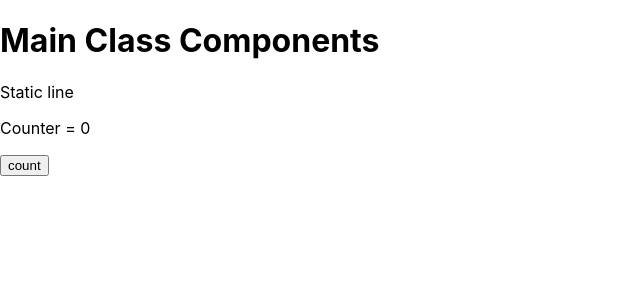
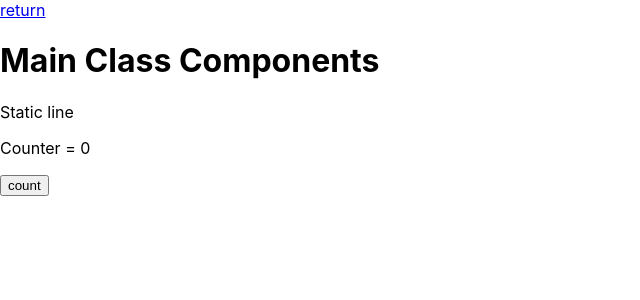
Before and after one commit to lingar-studying/react-hooks-demo, a React (Create React App) app: page /classes in a window 1280 px wide. Shown: the top 300 px of the page, without its empty margins (0-640 px from the left). Built offline with nearby package versions, Linux system fonts and the light colour scheme.

Commit message:
Doing link to the homepage

```diff
--- a/src/class-components/MainClassComponent.jsx
+++ b/src/class-components/MainClassComponent.jsx
@@ -1,11 +1,14 @@
 import React from "react";
 import {Counter} from "./ManyClassComponents";
+import {Link} from "react-router-dom";
 
 export class MainClassComponent extends React.Component{
 
     render(){
         return(
             <div>
+                <Link to="/">return</Link>
+
                 <h1>Main Class Components</h1>
                 <Counter/>
 
--- a/src/hooks-components/MainHooksComponent.jsx
+++ b/src/hooks-components/MainHooksComponent.jsx
@@ -1,9 +1,14 @@
 // import React from "react";//Not needed in hooks
+
+import {Link} from "react-router-dom";
+import React from "react";
 
 export function MainHooksComponent(){//mainHooksComponent - won't work
 
     return(
         <div>
+            <Link to="/">return</Link>
+
             <h1>Main Hooks Component</h1>
         </div>
     );
```
